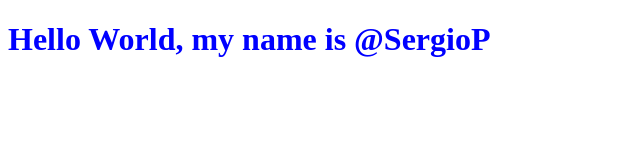
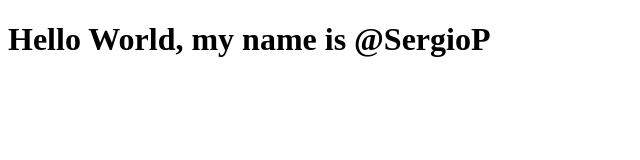
Before and after one commit to sergiopichardo/devops-capstone, a plain HTML site: page index.html in a window 1280 px wide. Shown: the whole page, without its empty margins (0-640 px from the left). Drawn offline with Linux system fonts and the light colour scheme.

Commit message:
separate deployment

```diff
--- a/index.html
+++ b/index.html
@@ -4,6 +4,6 @@
     <title>Udacity Devops Capstone Udacity</title>
 </head>
 <body>
-    <h1 style="color: blue;">Hello World, my name is @SergioP</h1>
+    <h1>Hello World, my name is @SergioP</h1>
 </body>
 </html>
```
Also changed, not shown: 10 other files.
